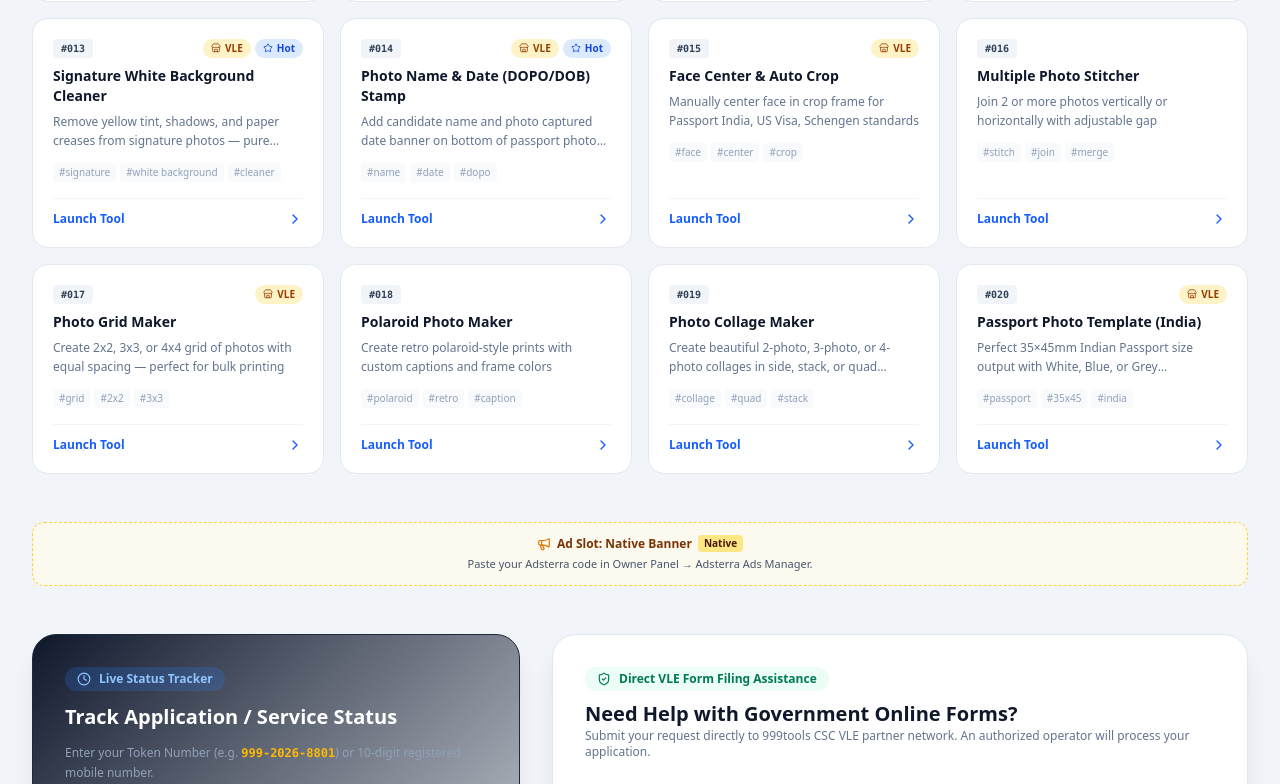
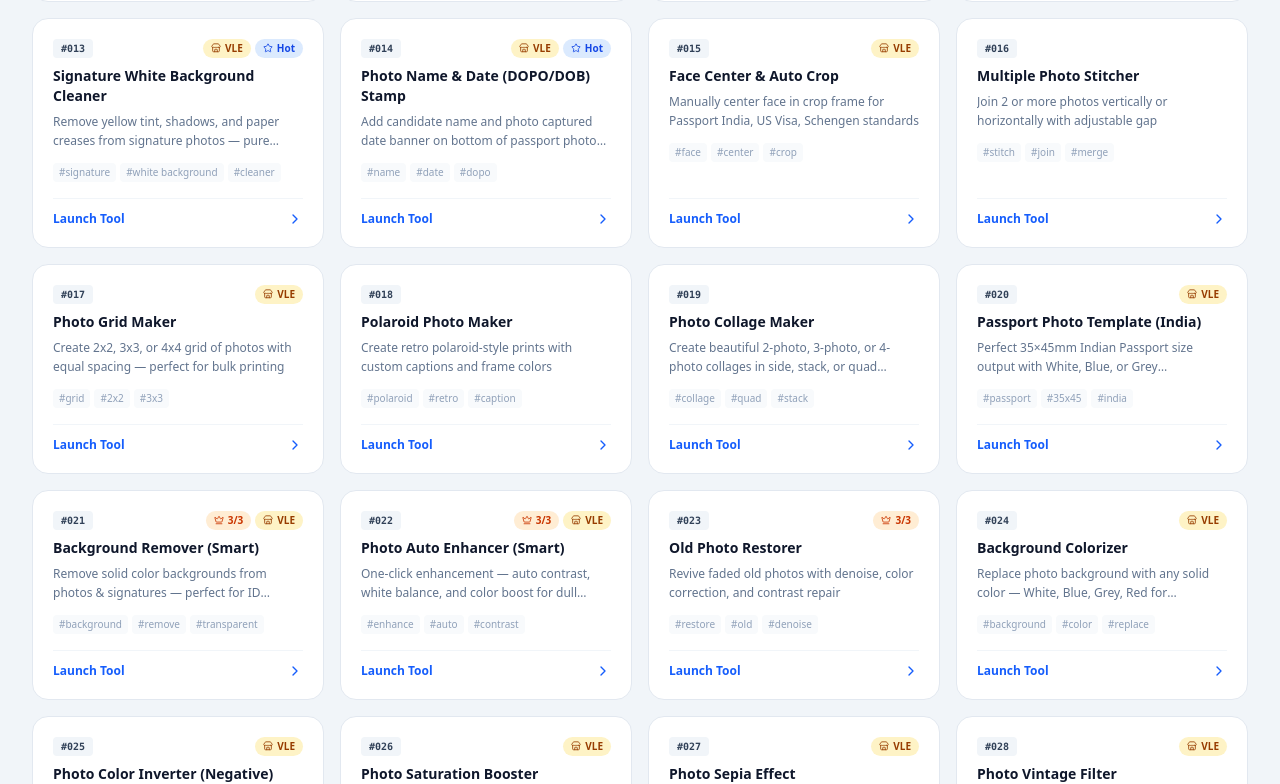
Before and after one commit to pankaj34540/999tools, a React (Vite) app: page / in a window 1280 px wide. Shown: the part 2016-2800 px from the top of the page. Built offline with nearby package versions, Linux system fonts and the light colour scheme; no server answers; the database is empty.

Commit message:
Update tools registry and clear initial requests
Updated tool counts and descriptions in the tools registry. Added new tools for advanced photo editing and removed initial tool requests.

```diff
--- a/src/data/toolsRegistry.ts
+++ b/src/data/toolsRegistry.ts
@@ -7,8 +7,8 @@ export const TOOL_CATEGORIES: { id: ToolCategory; label: string; count: number;
   {
     id: 'photo_exam',
     label: '📸 Photo & Image',
-    count: 20,
-    description: 'Passport photo, resize, compress, convert, background remove',
+    count: 35,
+    description: 'Passport photo, resize, compress, convert, background remove, filters',
     icon: 'Camera',
   },
   {
@@ -77,7 +77,7 @@ export const TOOL_CATEGORIES: { id: ToolCategory; label: string; count: number;
 ];
 
 // ============================================
-// TOOLS REGISTRY — 20 Tools (Batch 1 + 2)
+// TOOLS REGISTRY — 35 Tools (Batch 1 + 2 + 3)
 // ============================================
 export const TOOLS_REGISTRY: ToolDefinition[] = [
   // ============================================
@@ -386,6 +386,229 @@ export const TOOLS_REGISTRY: ToolDefinition[] = [
     componentKey: 'PassportTemplateTool',
     active: true,
   },
+
+  // ============================================
+  // 📸 BATCH 3: PHOTO ADVANCED (#021 - #035)
+  // ============================================
+  {
+    num: 21,
+    id: 'photo_bg_remover',
+    name: 'Background Remover (Smart)',
+    shortName: 'BG Remove',
+    category: 'photo_exam',
+    description: 'Remove solid color backgrounds from photos & signatures — perfect for ID photos with clean white/transparent output',
+    badge: 'PREMIUM',
+    tags: ['background', 'remove', 'transparent', 'bg', 'id photo'],
+    popular: true,
+    vleEssential: true,
+    isPremium: true,
+    iconName: 'Eraser',
+    componentKey: 'ImageBackgroundRemoverTool',
+    active: true,
+  },
+  {
+    num: 22,
+    id: 'photo_auto_enhancer',
+    name: 'Photo Auto Enhancer (Smart)',
+    shortName: 'Auto Enhance',
+    category: 'photo_exam',
+    description: 'One-click enhancement — auto contrast, white balance, and color boost for dull photos',
+    badge: 'PREMIUM',
+    tags: ['enhance', 'auto', 'contrast', 'brightness', 'improve'],
+    popular: true,
+    vleEssential: true,
+    isPremium: true,
+    iconName: 'Sparkles',
+    componentKey: 'PhotoAutoEnhancerTool',
+    active: true,
+  },
+  {
+    num: 23,
+    id: 'photo_old_restorer',
+    name: 'Old Photo Restorer',
+    shortName: 'Restore',
+    category: 'photo_exam',
+    description: 'Revive faded old photos with denoise, color correction, and contrast repair',
+    badge: 'PREMIUM',
+    tags: ['restore', 'old', 'denoise', 'repair', 'faded'],
+    vleEssential: false,
+    isPremium: true,
+    iconName: 'History',
+    componentKey: 'OldPhotoRestorerTool',
+    active: true,
+  },
+  {
+    num: 24,
+    id: 'photo_bg_colorizer',
+    name: 'Background Colorizer',
+    shortName: 'BG Color',
+    category: 'photo_exam',
+    description: 'Replace photo background with any solid color — White, Blue, Grey, Red for passport/ID standards',
+    tags: ['background', 'color', 'replace', 'passport', 'blue', 'white'],
+    vleEssential: true,
+    isPremium: false,
+    iconName: 'Palette',
+    componentKey: 'PhotoBackgroundColorizerTool',
+    active: true,
+  },
+  {
+    num: 25,
+    id: 'photo_color_inverter',
+    name: 'Photo Color Inverter (Negative)',
+    shortName: 'Invert',
+    category: 'photo_exam',
+    description: 'Convert photo to negative — invert all colors instantly for artistic effect',
+    tags: ['invert', 'negative', 'reverse', 'color'],
+    vleEssential: true,
+    isPremium: false,
+    iconName: 'RefreshCw',
+    componentKey: 'PhotoColorInverterTool',
+    active: true,
+  },
+  {
+    num: 26,
+    id: 'photo_saturation_booster',
+    name: 'Photo Saturation Booster',
+    shortName: 'Saturate',
+    category: 'photo_exam',
+    description: 'Boost or reduce color intensity with live saturation slider (0% to 300%)',
+    tags: ['saturation', 'vibrant', 'color', 'boost'],
+    vleEssential: true,
+    isPremium: false,
+    iconName: 'Droplets',
+    componentKey: 'PhotoSaturationBoosterTool',
+    active: true,
+  },
+  {
+    num: 27,
+    id: 'photo_sepia',
+    name: 'Photo Sepia Effect',
+    shortName: 'Sepia',
+    category: 'photo_exam',
+    description: 'Classic sepia tone with adjustable intensity for vintage look',
+    tags: ['sepia', 'vintage', 'old', 'tone'],
+    vleEssential: true,
+    isPremium: false,
+    iconName: 'Coffee',
+    componentKey: 'PhotoSepiaTool',
+    active: true,
+  },
+  {
+    num: 28,
+    id: 'photo_vintage',
+    name: 'Photo Vintage Filter',
+    shortName: 'Vintage',
+    category: 'photo_exam',
+    description: 'Retro film look with warm tint, faded tones, and vignette',
+    tags: ['vintage', 'retro', 'filter', 'vignette', 'film'],
+    vleEssential: true,
+    isPremium: false,
+    iconName: 'Camera',
+    componentKey: 'PhotoVintageTool',
+    active: true,
+  },
+  {
+    num: 29,
+    id: 'photo_watermark',
+    name: 'Photo Watermark Adder',
+    shortName: 'Watermark',
+    category: 'photo_exam',
+    description: 'Add text watermark with customizable position, size, opacity, and rotation',
+    tags: ['watermark', 'text', 'copyright', 'brand'],
+    vleEssential: true,
+    isPremium: false,
+    iconName: 'Stamp',
+    componentKey: 'PhotoWatermarkTool',
+    active: true,
+  },
+  {
+    num: 30,
+    id: 'photo_text_overlay',
+    name: 'Photo Text Overlay',
+    shortName: 'Text Overlay',
+    category: 'photo_exam',
+    description: 'Add stylized text on photos with font, size, color, and stroke options',
+    tags: ['text', 'overlay', 'caption', 'font'],
+    vleEssential: true,
+    isPremium: false,
+    iconName: 'Type',
+    componentKey: 'PhotoTextOverlayTool',
+    active: true,
+  },
+  {
+    num: 31,
+    id: 'photo_metadata_viewer',
+    name: 'Photo Metadata Viewer',
+    shortName: 'Metadata',
+    category: 'photo_exam',
+    description: 'View image details — dimensions, file size, aspect ratio, DPI estimation',
+    tags: ['metadata', 'exif', 'info', 'details'],
+    vleEssential: false,
+    isPremium: false,
+    iconName: 'Info',
+    componentKey: 'PhotoMetadataViewerTool',
+    active: true,
+  },
+  {
+    num: 32,
+    id: 'photo_dpi_converter',
+    name: 'Photo DPI Converter',
+    shortName: 'DPI',
+    category: 'photo_exam',
+    description: 'Set or convert DPI metadata (72, 96, 150, 300) for print-ready output',
+    tags: ['dpi', 'ppi', 'print', 'resolution'],
+    vleEssential: true,
+    isPremium: false,
+    iconName: 'Printer',
+    componentKey: 'PhotoDpiConverterTool',
+    active: true,
+  },
+  {
+    num: 33,
+    id: 'photo_bulk_resizer',
+    name: 'Bulk Image Resizer',
+    shortName: 'Bulk Resize',
+    category: 'photo_exam',
+    description: 'Resize multiple images at once to same dimensions — download all as ZIP',
+    badge: 'PREMIUM',
+    tags: ['bulk', 'batch', 'multiple', 'resize', 'zip'],
+    popular: true,
+    vleEssential: true,
+    isPremium: true,
+    iconName: 'Layers',
+    componentKey: 'BulkImageResizerTool',
+    active: true,
+  },
+  {
+    num: 34,
+    id: 'photo_bulk_compressor',
+    name: 'Bulk Image Compressor',
+    shortName: 'Bulk Compress',
+    category: 'photo_exam',
+    description: 'Compress multiple images to target quality — download all as ZIP',
+    badge: 'PREMIUM',
+    tags: ['bulk', 'batch', 'compress', 'zip'],
+    popular: true,
+    vleEssential: true,
+    isPremium: true,
+    iconName: 'Archive',
+    componentKey: 'BulkImageCompressorTool',
+    active: true,
+  },
+  {
+    num: 35,
+    id: 'image_to_base64',
+    name: 'Image to Base64 Converter',
+    shortName: 'To Base64',
+    category: 'photo_exam',
+    description: 'Convert image to Base64 data URL — perfect for embedding in HTML/CSS',
+    tags: ['base64', 'encode', 'data url', 'embed'],
+    vleEssential: false,
+    isPremium: false,
+    iconName: 'Code',
+    componentKey: 'ImageToBase64Tool',
+    active: true,
+  },
 ];
 
 // ============================================
@@ -395,6 +618,11 @@ export const PREMIUM_TOOL_IDS: string[] = [
   'photo_target_kb_compressor',  // #002
   'photo_sharpener',              // #009
   'govt_exam_resizer',            // #012
+  'photo_bg_remover',             // #021
+  'photo_auto_enhancer',          // #022
+  'photo_old_restorer',           // #023
+  'photo_bulk_resizer',           // #033
+  'photo_bulk_compressor',        // #034
 ];
 
 // ============================================
@@ -416,6 +644,19 @@ export const VLE_ESSENTIAL_IDS: string[] = [
   'face_center_crop',
   'photo_grid_maker',
   'passport_template_india',
+  // 🆕 Batch 3
+  'photo_bg_remover',
+  'photo_auto_enhancer',
+  'photo_bg_colorizer',
+  'photo_color_inverter',
+  'photo_saturation_booster',
+  'photo_sepia',
+  'photo_vintage',
+  'photo_watermark',
+  'photo_text_overlay',
+  'photo_dpi_converter',
+  'photo_bulk_resizer',
+  'photo_bulk_compressor',
 ];
 
 // ============================================
@@ -467,37 +708,6 @@ export const getFreeToolCount = (): number => {
 };
 
 // ============================================
-// TOOL REQUESTS
+// TOOL REQUESTS — Clean slate (demo data hata diya)
 // ============================================
-export const INITIAL_TOOL_REQUESTS: ToolRequestItem[] = [
-  {
-    id: 'req_1',
-    toolName: 'Video Compressor',
-    description: 'Compress large video files for WhatsApp and email sharing',
-    requestedBy: 'CSC VLE Operator',
-    votes: 12,
-    status: 'planned',
-    category: 'photo_exam',
-    createdAt: '2026-09-10',
-  },
-  {
-    id: 'req_2',
-    toolName: 'PAN Card Photo Signature Extractor',
-    description: 'Extract photo and signature from existing PAN card',
-    requestedBy: 'CSC VLE Operator',
-    votes: 8,
-    status: 'in_review',
-    category: 'pvc_print',
-    createdAt: '2026-09-11',
-  },
-  {
-    id: 'req_3',
-    toolName: 'Ayushman Card PVC Formatter',
-    description: 'Format Ayushman Bharat card for CR80 PVC printing',
-    requestedBy: 'Cyber Cafe Owner',
-    votes: 15,
-    status: 'planned',
-    category: 'pvc_print',
-    createdAt: '2026-09-12',
-  },
-];
+export const INITIAL_TOOL_REQUESTS: ToolRequestItem[] = [];
```
